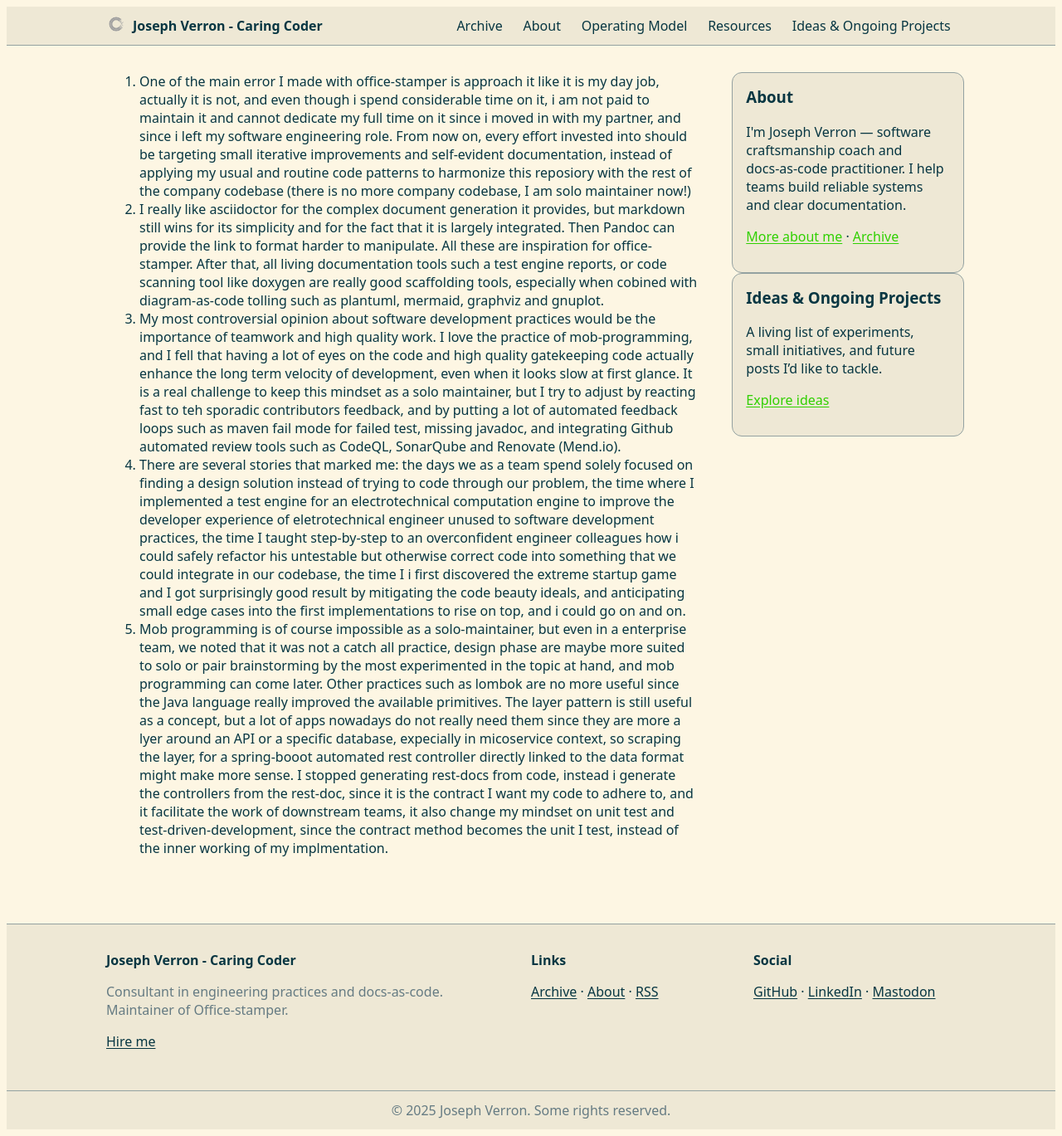
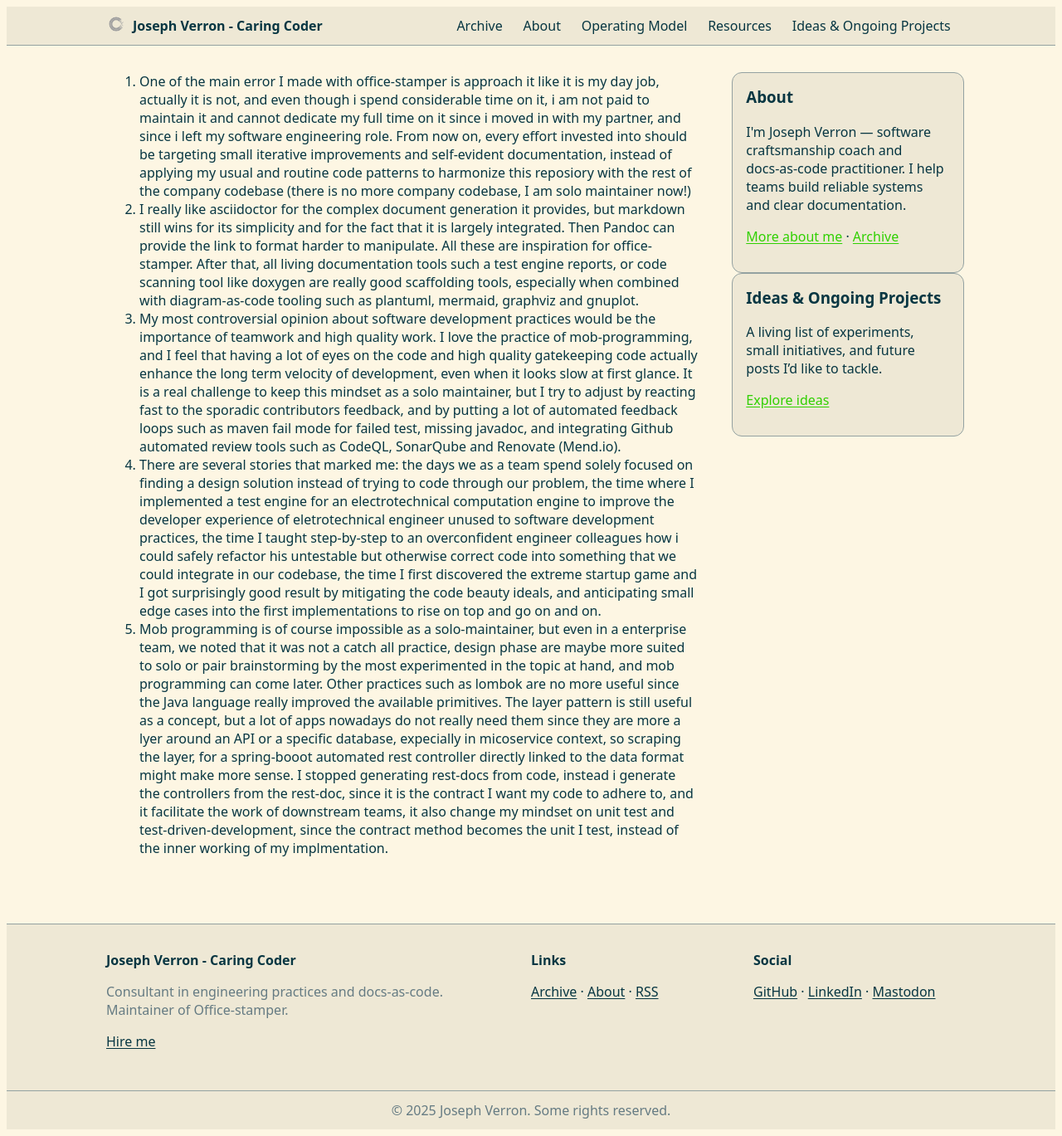
Before and after one commit to verronpro/blog, a Jekyll site: the page built from opinions.md, in a window 1280 px wide and 1369 px high. Shown: the whole window at 83% size. Built offline with Jekyll 4.4.1, drawn with Linux system fonts in a browser that asks for light colours; our own code applies the rules of GitHub Pages for plain Markdown files.

Commit message:
docs(opinions): fix typos and refine wording for clarity
- Corrected spelling and grammatical errors, e.g., "eletrotechnical" -> "electrotechnical" and "lyer" -> "layer."
- Improved phrasing in multiple sections for better readability and coherence.
- Streamlined terminology for consistency, such as aligning "combined with" instead of "cobined with."

```diff
--- a/opinions.md
+++ b/opinions.md
@@ -1,5 +1,5 @@
 1. One of the main error I made with office-stamper is approach it like it is my day job, actually it is not, and even though i spend considerable time on it, i am not paid to maintain it and cannot dedicate my full time on it since i moved in with my partner, and since i left my software engineering role. From now on, every effort invested into should be targeting small iterative  improvements and self-evident documentation, instead of applying my usual and routine code patterns to harmonize this reposiory with the rest of the company codebase (there is no more company codebase, I am solo maintainer now!)
-2. I really like asciidoctor for the complex document generation it provides, but markdown still wins for its simplicity and for the fact that it is largely integrated. Then Pandoc can provide the link to format harder to manipulate. All these are inspiration for office-stamper. After that, all living documentation tools such a test engine reports, or code scanning tool like doxygen are really good scaffolding tools, especially when cobined with diagram-as-code tolling such as plantuml, mermaid, graphviz and gnuplot.
-3. My most controversial opinion about software development practices would be the importance of teamwork and high quality work. I love the practice of mob-programming, and I fell that having a lot of eyes on the code and high quality gatekeeping code actually enhance the long term velocity of development, even when it looks slow at first glance. It is a real challenge to keep this mindset as a solo maintainer, but I try to adjust by reacting fast to teh sporadic contributors feedback, and by putting a lot of automated feedback loops such as maven fail mode for failed test, missing javadoc, and integrating Github automated review tools such as CodeQL, SonarQube and Renovate (Mend.io).
-4. There are several stories that marked me: the days we as a team spend solely focused on finding a design solution instead of trying to code through our problem, the time where I implemented a test engine for an electrotechnical computation engine to improve the developer experience of eletrotechnical engineer unused to software development practices, the time I taught step-by-step to an overconfident engineer colleagues how i could safely refactor his untestable but otherwise correct code into something that we could integrate in our codebase, the time I i first discovered the extreme startup game and I got surprisingly good result by mitigating the code beauty ideals, and anticipating small edge cases into the first implementations to rise on top, and i could go on and on.
+2. I really like asciidoctor for the complex document generation it provides, but markdown still wins for its simplicity and for the fact that it is largely integrated. Then Pandoc can provide the link to format harder to manipulate. All these are inspiration for office-stamper. After that, all living documentation tools such a test engine reports, or code scanning tool like doxygen are really good scaffolding tools, especially when combined with diagram-as-code tooling such as plantuml, mermaid, graphviz and gnuplot.
+3. My most controversial opinion about software development practices would be the importance of teamwork and high quality work. I love the practice of mob-programming, and I feel that having a lot of eyes on the code and high quality gatekeeping code actually enhance the long term velocity of development, even when it looks slow at first glance. It is a real challenge to keep this mindset as a solo maintainer, but I try to adjust by reacting fast to the sporadic contributors feedback, and by putting a lot of automated feedback loops such as maven fail mode for failed test, missing javadoc, and integrating Github automated review tools such as CodeQL, SonarQube and Renovate (Mend.io).
+4. There are several stories that marked me: the days we as a team spend solely focused on finding a design solution instead of trying to code through our problem, the time where I implemented a test engine for an electrotechnical computation engine to improve the developer experience of eletrotechnical engineer unused to software development practices, the time I taught step-by-step to an overconfident engineer colleagues how i could safely refactor his untestable but otherwise correct code into something that we could integrate in our codebase, the time I first discovered the extreme startup game and I got surprisingly good result by mitigating the code beauty ideals, and anticipating small edge cases into the first implementations to rise on top and go on and on.
 5. Mob programming is of course impossible as a solo-maintainer, but even in a enterprise team, we noted that it was not a catch all practice, design phase are maybe more suited to solo or pair brainstorming by the most experimented in the topic at hand, and mob programming can come later. Other practices such as lombok are no more useful since the Java language really improved the available primitives. The layer pattern is still useful as a concept, but a lot of apps nowadays do not really need them since they are more a lyer around an API or a specific database, expecially in micoservice context, so scraping the layer, for a spring-booot automated rest controller directly linked to the data format might make more sense. I stopped generating rest-docs from code, instead i generate the controllers from the rest-doc, since it is the contract I want my code to adhere to, and it facilitate the work of downstream teams, it also change my mindset on unit test and test-driven-development, since the contract method becomes the unit I test, instead of the inner working of my implmentation.
```
